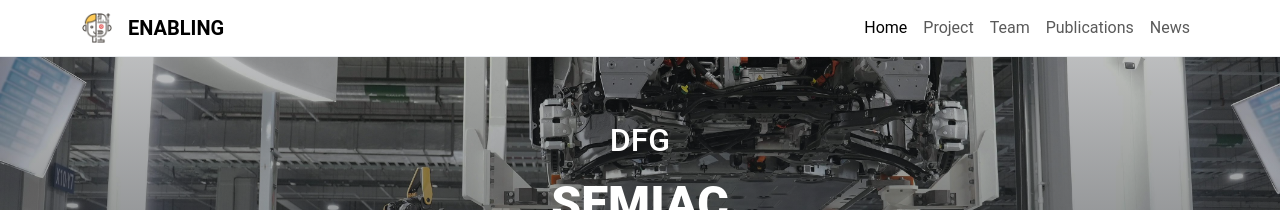
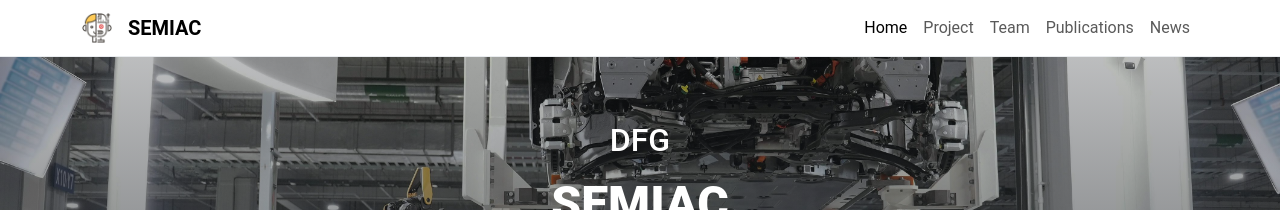
Before and after one commit to ovgu-nit/semiac, a Jekyll site: the page built from pages/home.md, in a window 1280 px wide and 900 px high. Shown: the top 210 px of the window. Built offline with Jekyll 4.4.1, drawn with Linux system fonts in a browser that asks for light colours.

Commit message:
Update _config.yml

```diff
--- a/_config.yml
+++ b/_config.yml
@@ -1,7 +1,7 @@
 # SITE SETTINGS
-title: ENABLING                       # Title in top navigation bar (navbar) and <head>
+title: SEMIAC                       # Title in top navigation bar (navbar) and <head>
 author: NIT OVGU                    # Used for copyright statement in footer
-baseurl: /enabling                   # Only required if your site is in a directory e.g. https://username.github.io/sitename
+baseurl: /semiac                   # Only required if your site is in a directory e.g. https://username.github.io/sitename
                                         # which has url: "https://username.github.io" (no slash) and baseurl: "/sitename" (leading slash)
                                         # A baseurl affects internal links, see http://peterdesmet.com/petridish/markdown/#links
 
```
